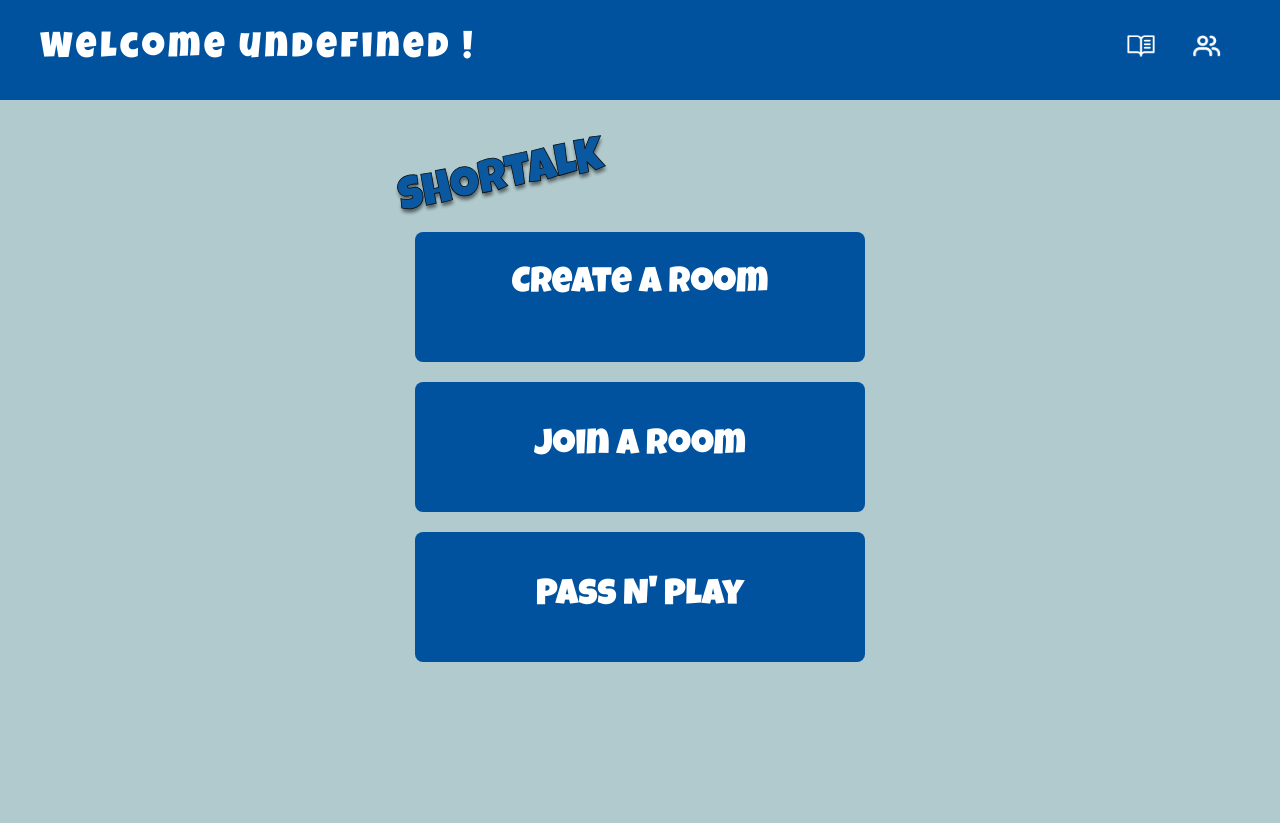
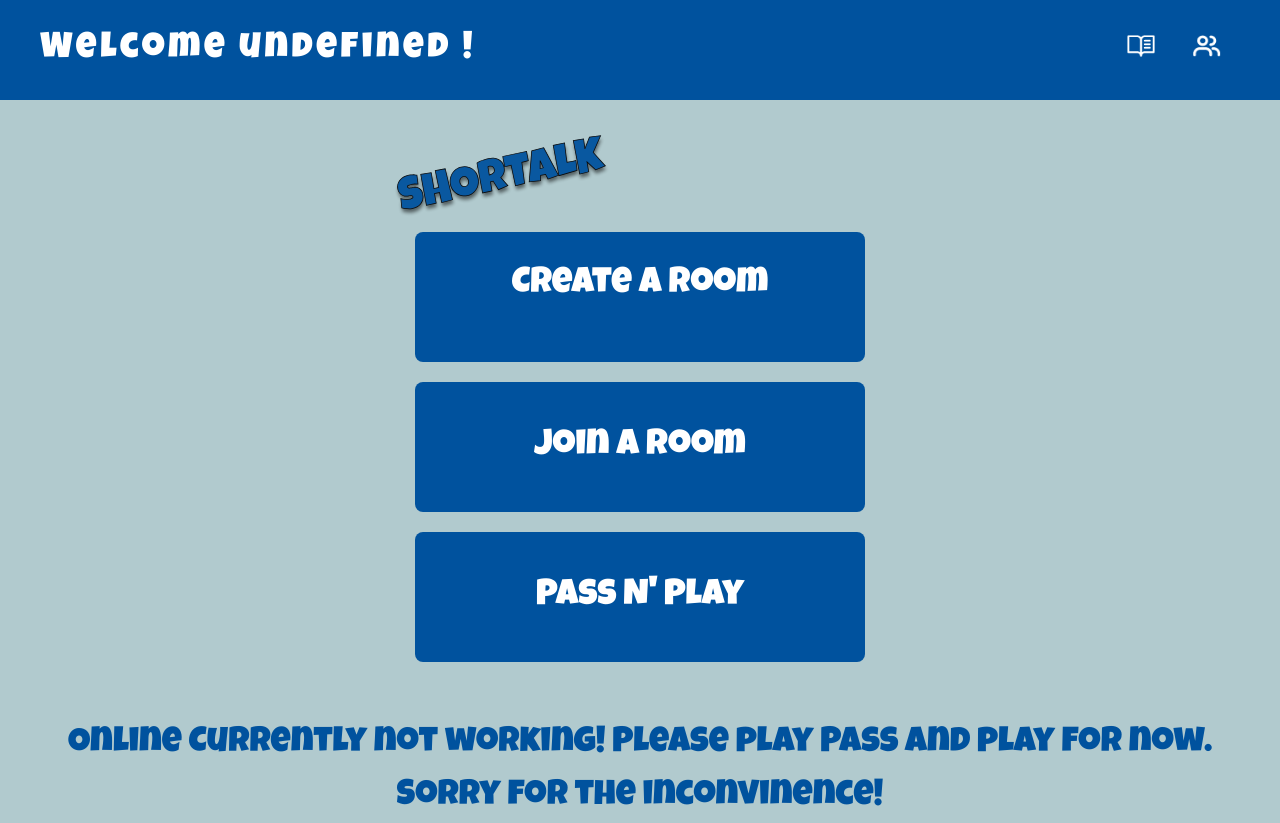
Before and after one commit to JarIsCoding/Shortalk---Front-End, a Next.js app: page /pages/homePage in a window 1280 px wide. Before the commit the page ends 800 px from the top, so only its background shows below. Built offline with nearby package versions, Linux system fonts and the light colour scheme.

Commit message:
pass and play message

```diff
--- a/src/app/pages/homePage/page.tsx
+++ b/src/app/pages/homePage/page.tsx
@@ -67,6 +67,10 @@ const HomePage = () => {
           <p className='font-LuckiestGuy text-white px-10 h-[100px] text-4xl flex items-center'>Pass N{"'"} Play</p>
         </Button>
       </div>
+
+      <p className='text-[35px] text-center font-LuckiestGuy text-dblue pt-10'>
+        Online Currently not working! Please play Pass and play for now. <br /> Sorry for the inconvinence!
+      </p>
     </div>
   )
 }
```
